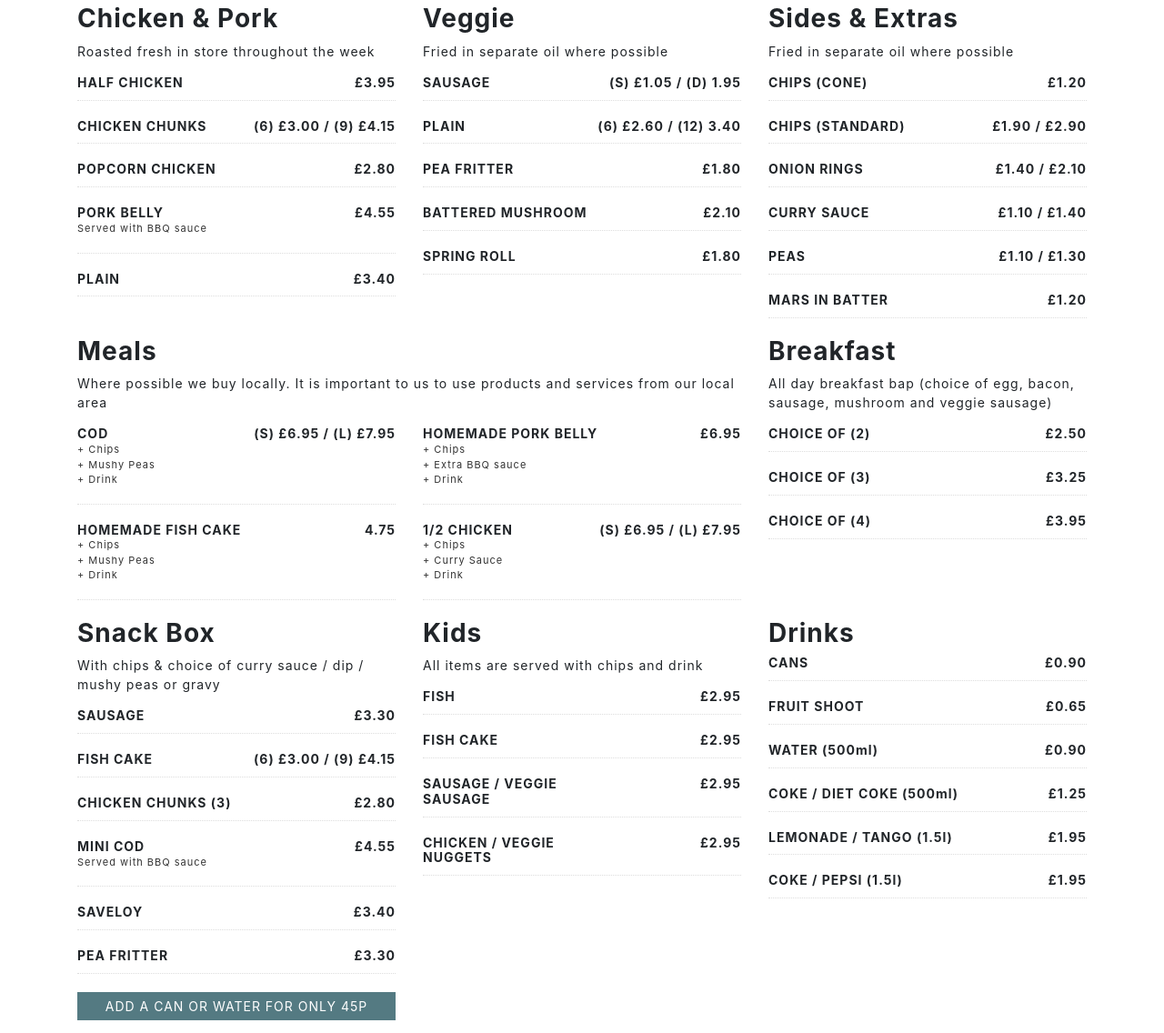
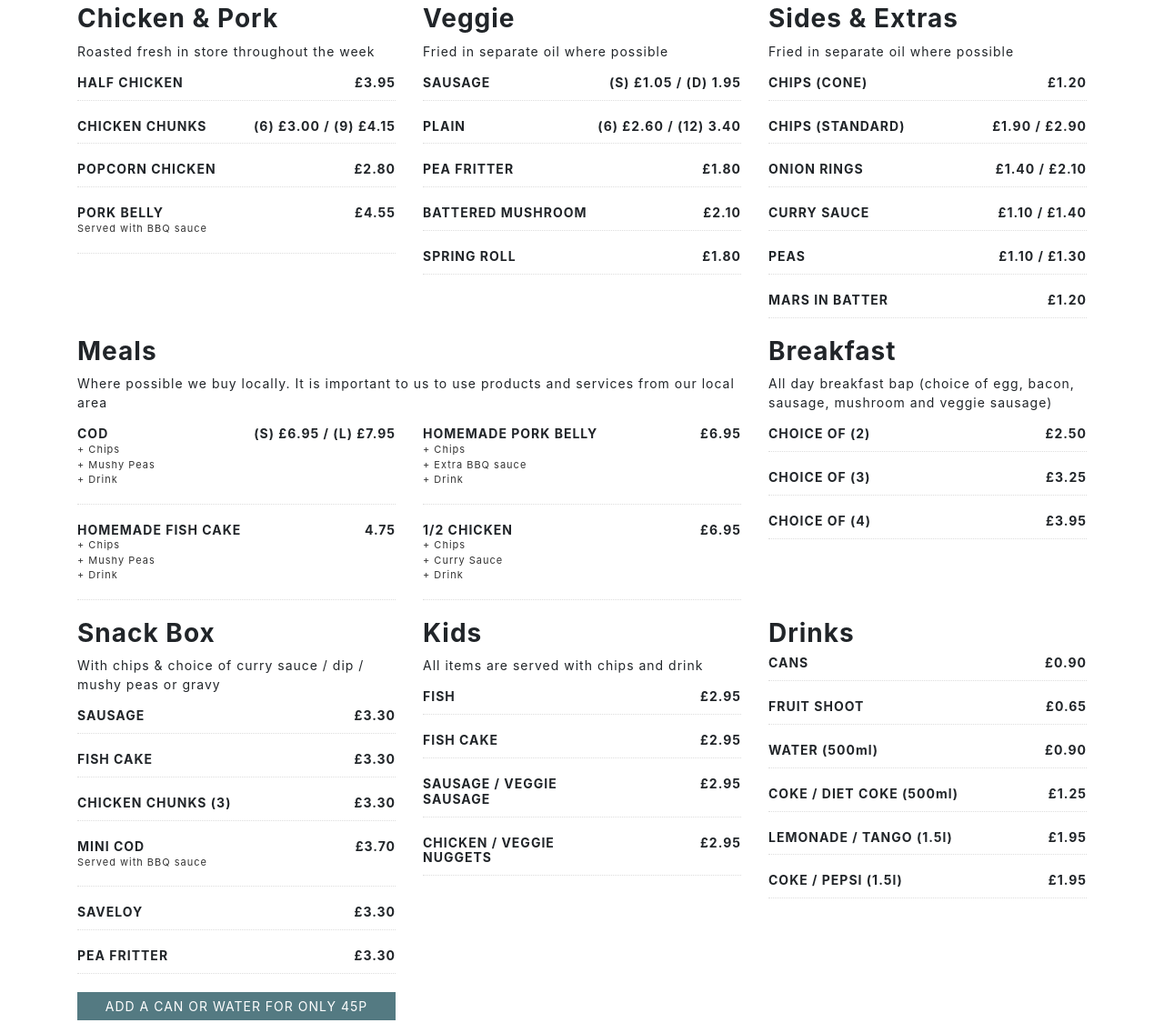
Before and after one commit to Jake-Baugh/crispins, a website with bundled scripts: page index.html in a window 1280 px wide. Shown: the part 3153-4289 px from the top of the page at 91% size. Built offline with nearby package versions, Linux system fonts and the light colour scheme.

Commit message:
Menu request alterations

```diff
--- a/index.html
+++ b/index.html
@@ -210,7 +210,7 @@
                 <h4 class="menu-title">COD &amp; CHIPS</h4>
               </div>
               <div class="col-5 menu-price-detail">
-                <h4 class="menu-price">£4.30 / £5.70</h4>
+                <h4 class="menu-price">£6.20 / £7.60</h4>
               </div>
             </div>
           </div>
@@ -354,7 +354,7 @@
                 <h4 class="menu-title">BACON CHEESE</h4>
               </div>
               <div class="col-6 menu-price-detail">
-                <h4 class="menu-price">£3.85</h4>
+                <h4 class="menu-price">£4.45</h4>
               </div>
             </div>
           </div>
@@ -526,19 +526,6 @@
                   </div>
                 </div>
               </div>
-
-              <div class="menu">
-                <div class="row">
-                  <div class="col-6">
-                    <h4 class="menu-title">PLAIN</h4>
-                  </div>
-                  <div class="col-6 menu-price-detail">
-                    <h4 class="menu-price">£3.40</h4>
-                  </div>
-                </div>
-              </div>
-
-
         </div>
         <!-- .col-sm-6 -->
 
@@ -739,7 +726,7 @@
                                 <p class="menu-detail">+ Chips<br/>+ Curry Sauce<br/>+ Drink</p>
                               </div>
                               <div class="col-6 menu-price-detail">
-                                <h4 class="menu-price">(S) £6.95 / (L) £7.95</h4>
+                                <h4 class="menu-price">£6.95</h4>
                               </div>
                             </div>
                           </div>
@@ -823,7 +810,7 @@
                       <h4 class="menu-title">FISH CAKE</h4>
                     </div>
                     <div class="col-6 menu-price-detail">
-                      <h4 class="menu-price">(6) £3.00 / (9) £4.15</h4>
+                      <h4 class="menu-price">£3.30</h4>
                     </div>
                   </div>
                 </div>
@@ -834,7 +821,7 @@
                       <h4 class="menu-title">CHICKEN CHUNKS (3)</h4>
                     </div>
                     <div class="col-4 menu-price-detail">
-                      <h4 class="menu-price">£2.80</h4>
+                      <h4 class="menu-price">£3.30</h4>
                     </div>
                   </div>
                 </div>
@@ -846,7 +833,7 @@
                       <p class="menu-detail">Served with BBQ sauce</p>
                     </div>
                     <div class="col-6 menu-price-detail">
-                      <h4 class="menu-price">£4.55</h4>
+                      <h4 class="menu-price">£3.70</h4>
                     </div>
                   </div>
                 </div>
@@ -857,7 +844,7 @@
                       <h4 class="menu-title">SAVELOY</h4>
                     </div>
                     <div class="col-6 menu-price-detail">
-                      <h4 class="menu-price">£3.40</h4>
+                      <h4 class="menu-price">£3.30</h4>
                     </div>
                   </div>
                 </div>
```
